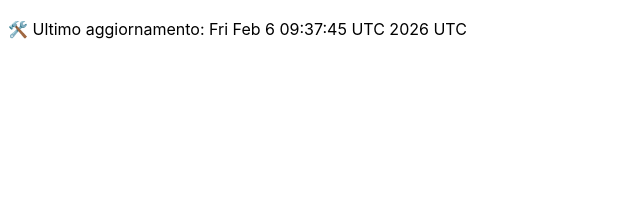
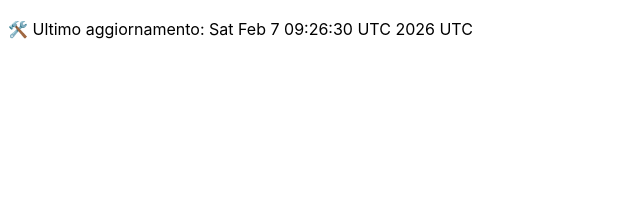
Before and after one commit to DanteTrb/DanteTrb.github.io, a Jekyll site: the page built from badges.md, in a window 1280 px wide. Shown: the top 212 px of the page, without its empty margins (0-640 px from the left). Built offline with Jekyll 4.4.1, drawn with Linux system fonts in a browser that asks for light colours; our own code applies the rules of GitHub Pages for plain Markdown files.

Commit message:
🛠️ Aggiornamento automatico badge

```diff
--- a/badges.md
+++ b/badges.md
@@ -1 +1 @@
-🛠️ Ultimo aggiornamento: Fri Feb  6 09:37:45 UTC 2026 UTC
+🛠️ Ultimo aggiornamento: Sat Feb  7 09:26:30 UTC 2026 UTC
```
